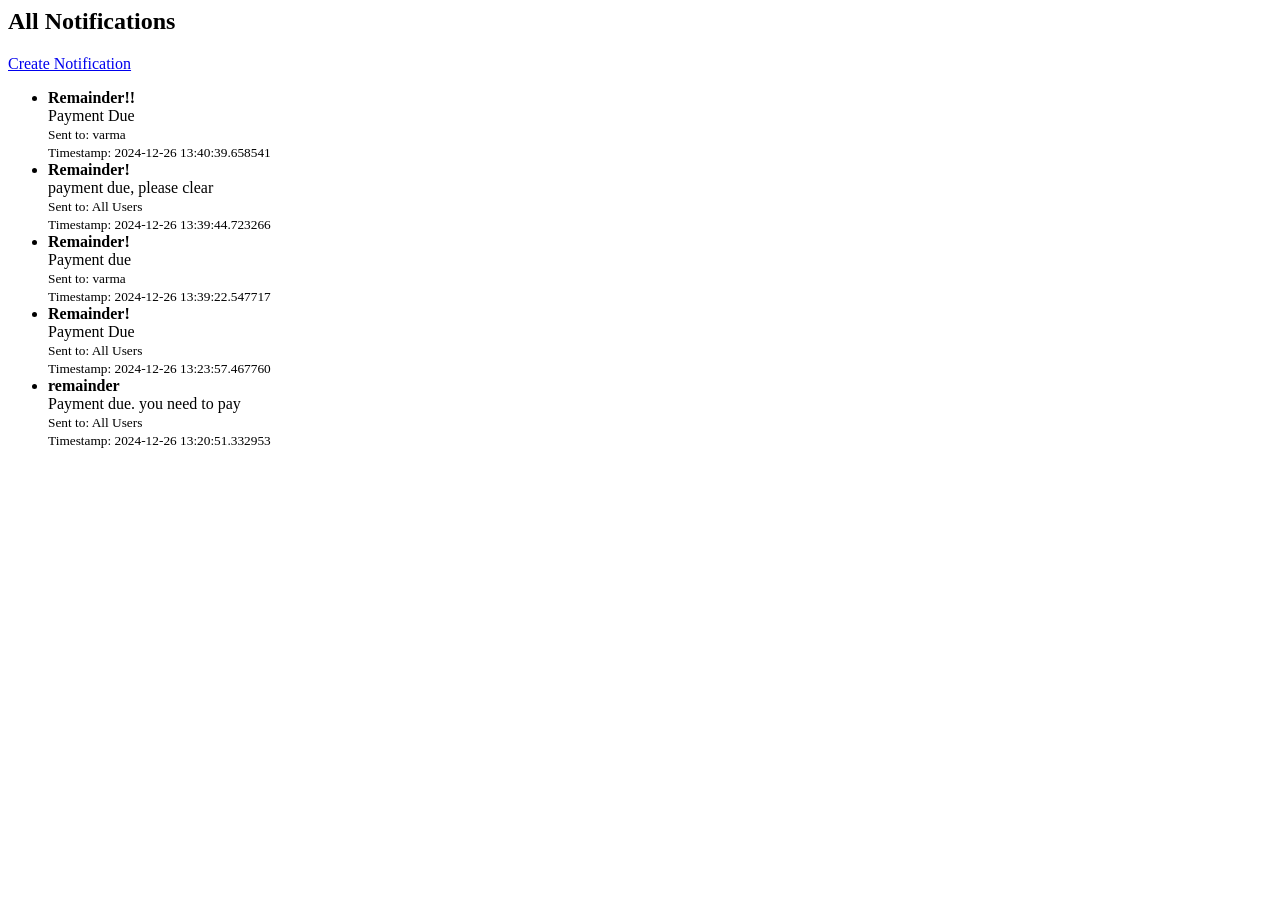
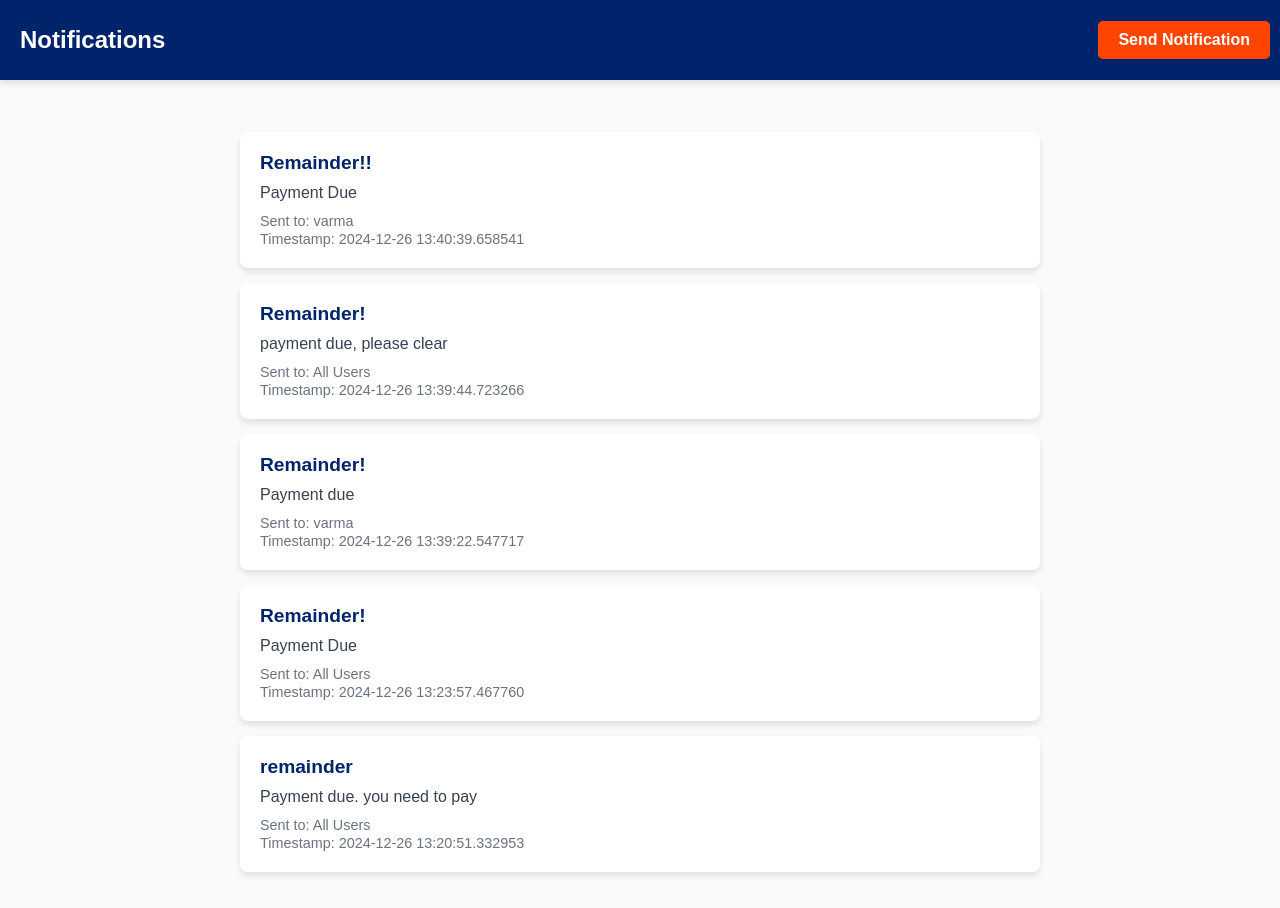
Before and after one commit to santoshvarmaaddala/Event-Management-System, a Flask app: page /notifications in a window 1280 px wide. Before the commit the page ends 448 px from the top, so only its background shows below. Run offline with Flask 3, Linux system fonts and the light colour scheme; a user stored in the database is signed in; data comes from the database, SQL or seed files in the repository; both versions use the stored data as it was after the commit.

Commit message:
notifications ui finished

```diff
--- a/templates/admin.html
+++ b/templates/admin.html
@@ -230,7 +230,8 @@
             <span>WELCOME, {{ session['user'].upper() }} </span>
         </div>
         <div class="links">
-            <a href="/getall">Booked Events</a>
+            <a href="/notifications">Notification Center</a>
+            <a href="/getall">Bookings</a>
             <a href="/addevent">Add Event</a>
             <a href="/createadmin">Create Admin</a>
             <a href="/logout" onclick="alert('Your session may be deleted')">Logout</a>
--- a/templates/notifications.html
+++ b/templates/notifications.html
@@ -1,12 +1,117 @@
-<h2>All Notifications</h2>
-<a href="/create-notification">Create Notification</a>
+<!DOCTYPE html>
+<html lang="en">
+<head>
+    <meta charset="UTF-8">
+    <meta name="viewport" content="width=device-width, initial-scale=1.0">
+    <title>Notifications</title>
+    <style>
+        body {
+            font-family: Arial, sans-serif;
+            margin: 0;
+            padding: 0;
+            background-color: #F9FAFB;
+        }
+
+        /* Navigation bar styles */
+        nav {
+            position: fixed;
+            top: 0;
+            left: 0;
+            width: 100%;
+            height: 10vh;
+            background-color: #00246B;
+            color: white;
+            display: flex;
+            align-items: center;
+            justify-content: space-between;
+            padding: 0 20px;
+            box-shadow: 0 4px 6px rgba(0, 0, 0, 0.1);
+            z-index: 1000;
+        }
+
+        nav h2 {
+            font-size: 1.5rem;
+            font-weight: bold;
+        }
+
+        nav a {
+            text-decoration: none;
+            color: white;
+            font-weight: bold;
+            padding: 10px 20px;
+            background-color: #FF4500;
+            border-radius: 5px;
+            transition: background-color 0.3s ease-in-out;
+            margin: 30px;
+        }
+
+        nav a:hover {
+            background-color: #FF6347;
+        }
+
+        /* Main content styles */
+        .container {
+            margin-top: 12vh;
+            padding: 20px;
+            max-width: 800px;
+            margin-left: auto;
+            margin-right: auto;
+        }
+
+        ul {
+            list-style: none;
+            padding: 0;
+        }
+
+        li {
+            background-color: white;
+            padding: 20px;
+            margin-bottom: 15px;
+            border-radius: 8px;
+            box-shadow: 0 4px 6px rgba(0, 0, 0, 0.1);
+            transition: transform 0.2s ease-in-out, box-shadow 0.2s ease-in-out;
+        }
+
+        li:hover {
+            transform: translateY(-3px);
+            box-shadow: 0 6px 8px rgba(0, 0, 0, 0.15);
+        }
+
+        li strong {
+            font-size: 1.2rem;
+            color: #00246B;
+        }
+
+        li small {
+            color: #6B7280;
+            font-size: 0.9rem;
+        }
+
+        .message {
+            margin: 10px 0;
+            color: #374151;
+        }
+    </style>
+</head>
+<body>
+    <!-- Navigation Bar -->
+    <nav>
+        <h2>Notifications</h2>
+        <a href="/create-notification" target="_self">Send Notification</a>
+    </nav>
+
+    <!-- Notifications Container -->
+    <div class="container">
         <ul>
             {% for notification in notifications %}
             <li>
-            <strong>{{ notification.title }}</strong><br>
-            {{ notification.message }}<br>
+                <strong>{{ notification.title }}</strong>
+                <p class="message">{{ notification.message }}</p>
                 <small>Sent to: {{ notification.recipient if notification.recipient else 'All Users' }}</small><br>
                 <small>Timestamp: {{ notification.timestamp }}</small>
             </li>
             {% endfor %}
         </ul>
+    </div>
+</body>
+</html>
```
Also changed, not shown: templates/create_notification.html (+100 -6 lines), templates/user_notifications.html (deleted, +0 -10 lines), templates/userhome.html (+43 -21 lines), instance/app.db. Lines whose indentation alone changed are shown as unchanged.
